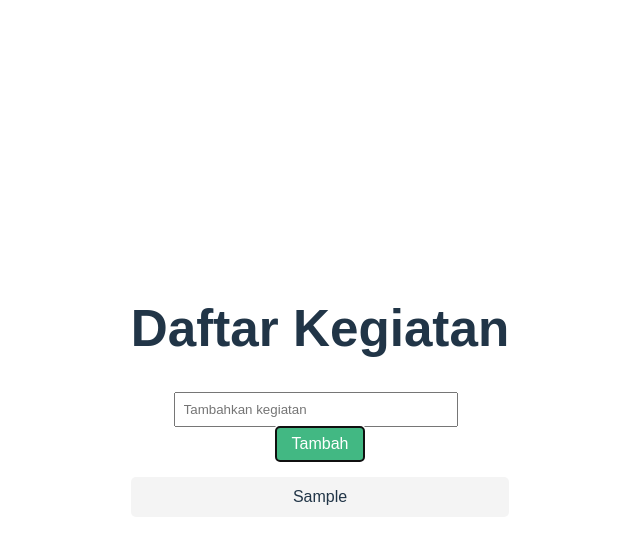
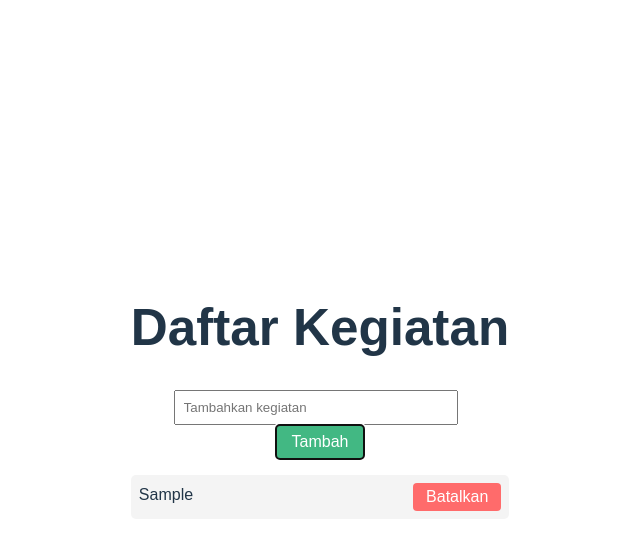
Before and after one commit to dheniel01/32-pbk-uts-233510140, a Vue app: page / in a window 1280 px wide. Both pictures are taken after typing "Sample" into the empty fields and a click on the button "Tambah". Shown: the top 550 px of the page, without its empty margins (320-960 px from the left). Built offline with nearby package versions, Linux system fonts and the light colour scheme.

Commit message:
membatalkan kegiatan yang telah di inputkan

```diff
--- a/src/App.vue
+++ b/src/App.vue
@@ -12,8 +12,9 @@
     </form>
 
     <ul v-if="todos.length" class="todo-list">
-      <li v-for="(todo, index) in todos" :key="index">
+      <li v-for="(todo, index) in todos" :key="index" class="todo-item">
         {{ todo }}
+        <button class="delete-button" @click="removeTodo(index)">Batalkan</button>
       </li>
     </ul>
     <p v-else>Belum ada kegiatan.</p>
@@ -31,6 +32,10 @@ function addTodo() {
     todos.value.push(newTodo.value.trim())
     newTodo.value = ''
   }
+}
+
+function removeTodo(index) {
+  todos.value.splice(index, 1)
 }
 </script>
 
@@ -67,10 +72,21 @@ button {
   margin-top: 1rem;
 }
 
-.todo-list li {
+.todo-item {
+  display: flex;
+  justify-content: space-between;
   background: #f4f4f4;
   margin-bottom: 0.5rem;
   padding: 0.5rem;
   border-radius: 5px;
 }
+
+.delete-button {
+  background-color: #ff6b6b;
+  border: none;
+  padding: 0.3rem 0.8rem;
+  color: white;
+  border-radius: 4px;
+  cursor: pointer;
+}
 </style>
```
